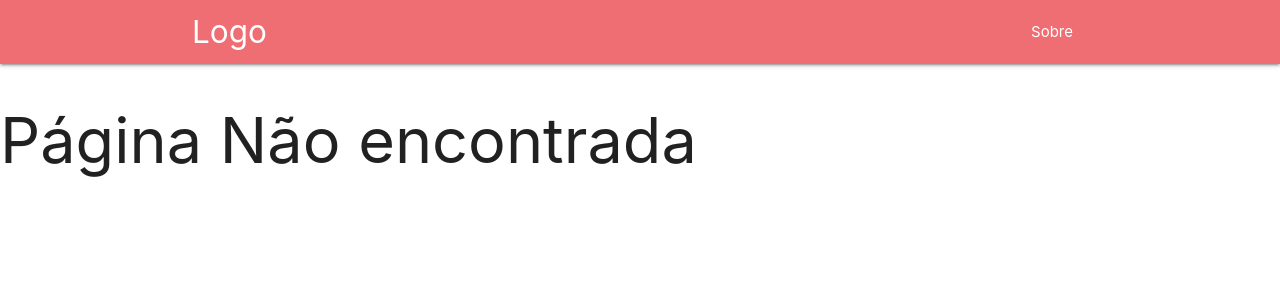
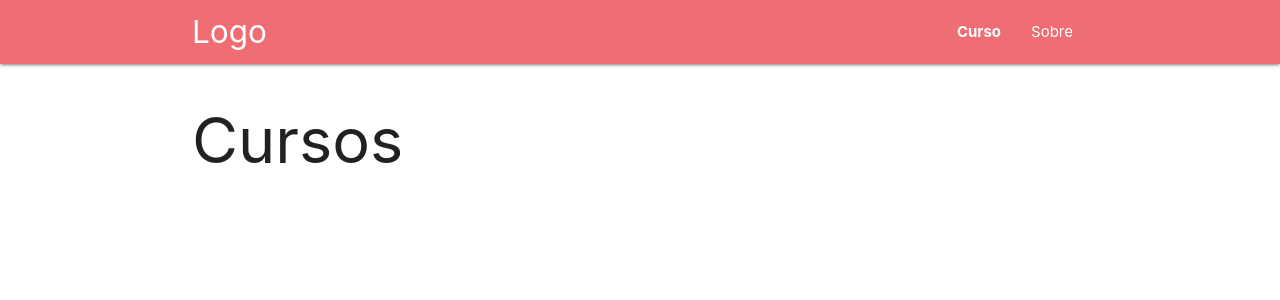
Before and after one commit to giovannirp/projetos-react, a React (Create React App) app in the folder project-one-new/: page /curso in a window 1280 px wide. Shown: the top 300 px of the page. Built offline with nearby package versions, Linux system fonts and the light colour scheme.

Commit message:
acertando layout new

```diff
--- /dev/null
+++ b/project-one-new/src/Curso/Curso.js
@@ -0,0 +1,15 @@
+import React, { Fragment } from 'react';
+import Header from '../Header/Header';
+
+const Curso = () => {
+    return (
+        <Fragment>
+            <Header />
+            <div className="container">
+                <h1>Cursos</h1>
+            </div>
+        </Fragment>
+    );
+}
+
+export default Curso;
--- a/project-one-new/src/Header/Header.js
+++ b/project-one-new/src/Header/Header.js
@@ -10,6 +10,9 @@ const Header = () => {
                         <LinkWrapper to='/' className="brand-logo" activeStyle={{}}>Logo</LinkWrapper>
                         <ul id="nav-mobile" class="right hide-on-med-and-down">
                             <li>
+                                <LinkWrapper to='/curso'>Curso</LinkWrapper>
+                            </li>
+                            <li>
                                 <LinkWrapper to='/sobre'>Sobre</LinkWrapper>
                             </li>
                         </ul>
--- a/project-one-new/src/index.js
+++ b/project-one-new/src/index.js
@@ -1,13 +1,3 @@
-// import React from 'react';
-// import ReactDOM from 'react-dom';
-// import './index.css';
-// import App from './App';
-// import * as serviceWorker from './serviceWorker';
-
-// ReactDOM.render(<App />, document.getElementById('root'));
-
-// serviceWorker.unregister();
-
 import React from 'react';
 import ReactDOM from 'react-dom';
 import './index.css';
@@ -17,12 +7,14 @@ import { BrowserRouter, Switch, Route } from 'react-router-dom';
 import * as serviceWorker from './serviceWorker';
 import Sobre from './Sobre/Sobre';
 import NotFound from './NotFound/NotFound';
+import Curso from './Curso/Curso';
 
 ReactDOM.render(
     <BrowserRouter>
         <Switch>
             <Route path='/' exact={true} component={App} />
             <Route path='/sobre' component={Sobre} />
+            <Route path='/curso' component={Curso} />
             <Route component={NotFound} />
         </Switch>
     </BrowserRouter>
```
